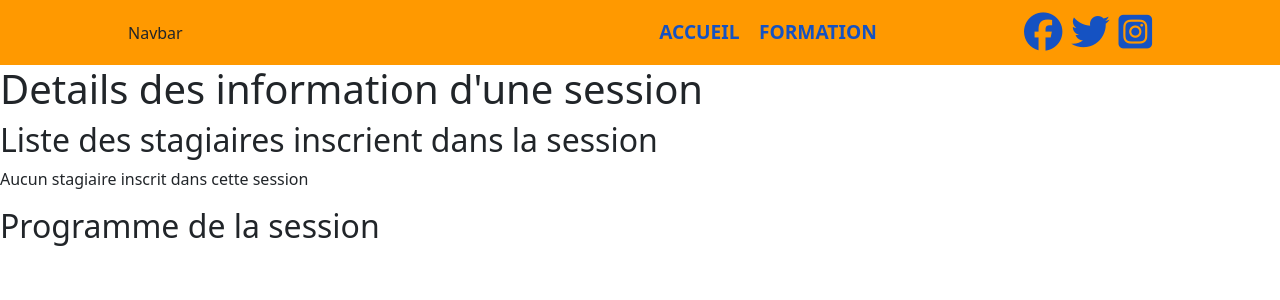
After one commit to FuNzy099/session, a Symfony app: template templates/session/detail.html.twig in a window 1280 px wide. The commit adds this page. Shown: the top 300 px of the page. Run offline with Twig, Linux system fonts and the light colour scheme; the template is opened without the code that fills it, so the values that code supplies are empty; some libraries are stand-ins or nearby versions.

Commit message:
mise à jour 22/08

```diff
--- a/src/Controller/CategorieController.php
+++ b/src/Controller/CategorieController.php
@@ -2,6 +2,7 @@
 
 namespace App\Controller;
 
+use App\Entity\Categorie;
 use Symfony\Bundle\FrameworkBundle\Controller\AbstractController;
 use Symfony\Component\HttpFoundation\Response;
 use Symfony\Component\Routing\Annotation\Route;
@@ -14,7 +15,8 @@ class CategorieController extends AbstractController
     public function index(): Response
     {
         return $this->render('categorie/index.html.twig', [
-            'controller_name' => 'CategorieController',
+            'categorie_name' => 'CategorieController',
         ]);
     }
+
 }
--- a/src/Controller/FormationController.php
+++ b/src/Controller/FormationController.php
@@ -12,9 +12,10 @@ use Sensio\Bundle\FrameworkExtraBundle\Configuration\ParamConverter;
 class FormationController extends AbstractController
 {
     /**
-     * @Route("/formation/{idFormation}", name="showDetailFormation")
+     * @Route("/formation/{idFormation}", name="showFormations")
      * @ParamConverter("formation", options={"mapping": {"idFormation": "id"}})
-     * todo | cette fonction permet d'afficher les sessions d'une formation à l'aide de son id
+     * todo | cette fonction permet d'afficher les sessions d'une formation à l'aide de son id (pour la formation id=x, je récupere les sessions)
+     * todo | Je l'apelle dans le lien au sein de home/index.html.twig
      */
     public function show(Formation $formation): Response
     {
--- a/src/Controller/HomeController.php
+++ b/src/Controller/HomeController.php
@@ -9,6 +9,7 @@ use Symfony\Bundle\FrameworkBundle\Controller\AbstractController;
 
 class HomeController extends AbstractController
 {
+    // ! Pour le moment sert à rien => A verifier !!!!!!!
     /**
      * @Route("/home", name="app_home")
      * todo | cette fonction permet d'afficher les formations dans le home
--- a/templates/categorie/index.html.twig
+++ b/templates/categorie/index.html.twig
@@ -2,6 +2,9 @@
 
 {% block title %}Hello CategorieController!{% endblock %}
 
+
 {% block body %}
 
+{% endfor %}
+
 {% endblock %}
--- a/templates/formation/index.html.twig
+++ b/templates/formation/index.html.twig
@@ -4,10 +4,4 @@
 
 {% block body %}
 
-{# ! J'affiche les formations dans le home #}
-    {# <h1>Liste des formations</h1>
-
-    {% for formation in formations %}
-          {{ formation }}
-    {% endfor %} #}
 {% endblock %}
--- a/templates/home/index.html.twig
+++ b/templates/home/index.html.twig
@@ -26,6 +26,7 @@
         <h2>Dans quel domaine souhaitez-vous vous former ? </h2>
 
         <div class="mesCartes">
+            {# formation ce trouve dans FormationController #}
             {% for formation in formations %}
 
                 <div class="carte">
@@ -35,7 +36,8 @@
                     <div class="infoCarte">
                         <h5>{{ formation.titre }}</h5>
                         <p>{{ formation.descriptif }}</p>
-                        <a href="{{ path('showDetailFormation',{'idFormation': formation.id}) }}" class="btn btn-primary">Plus d'information</a>
+                        {# la methode showFormation ce trouve dans HomeController #}
+                        <a href="{{ path('showFormations',{'idFormation': formation.id}) }}" class="btn btn-primary">Plus d'information</a>
                     </div>
                 </div>
 
--- /dev/null
+++ b/templates/session/detail.html.twig
@@ -0,0 +1,57 @@
+{% extends 'base.html.twig' %}
+
+{% block title %}Session{% endblock %}
+
+{% block body %}
+
+<h1>Details des information d'une session</h1>
+
+<h2>Liste des stagiaires inscrient dans la session</h2>
+
+{# Si le tableau est vide on affiche un message #}
+{% if session.stagiaires is empty  %}
+    <p>Aucun stagiaire inscrit dans cette session</p>
+
+    {# Sinon on affiche les stagiaires inscrient dans la session  #}
+    {% else %}
+        <table class="table table-striped">
+            <thead>
+                <tr>
+                    <th scope="col">Nom</th>
+                    <th scope="col">Prenom</th>
+                    <th scope="col">Date de naissance</th>
+                    <th scope="col">Ville</th>
+                    <th scope="col">Email</th>
+                    <th scope="col">Telephone</th>
+                </tr>
+            </thead>
+
+            {# Boucle qui permets d'afficher les stagiaires inscrient dans la formation #}
+            {# On concaténe session avec stagiaire pour récupérer la collection destagiaire dans une session #}
+            {% for stagiaire in session.stagiaires %}
+
+                <tbody>
+                    <tr>
+                        <td>{{stagiaire.nom }}</td>
+                        <td>{{stagiaire.prenom }}</td>
+                        <td>{{stagiaire.dateDeNaissance | date("d/m/Y")}}</td>
+                        <td>{{stagiaire.ville }}</td>
+                        <td>{{stagiaire.email }}</td>
+                        <td>{{stagiaire.telephone }}</td>
+                    </tr>
+                </tbody>
+
+            {% endfor %}
+        </table>
+{% endif %}
+
+
+<h2>Programme de la session</h2>
+
+    {# Boucle qui permet d'afficher le ........ #}
+    {% for programme in  session.programmesSession %}
+    {{programme.atelier.nom}} {{ " " }} {{programme.nbJours}} jours <br>
+    {% endfor %}
+
+
+{% endblock %}
```
Also changed, not shown: src/Controller/SessionController.php (+8 -6 lines), templates/session/index.html.twig (+6 -4 lines).
